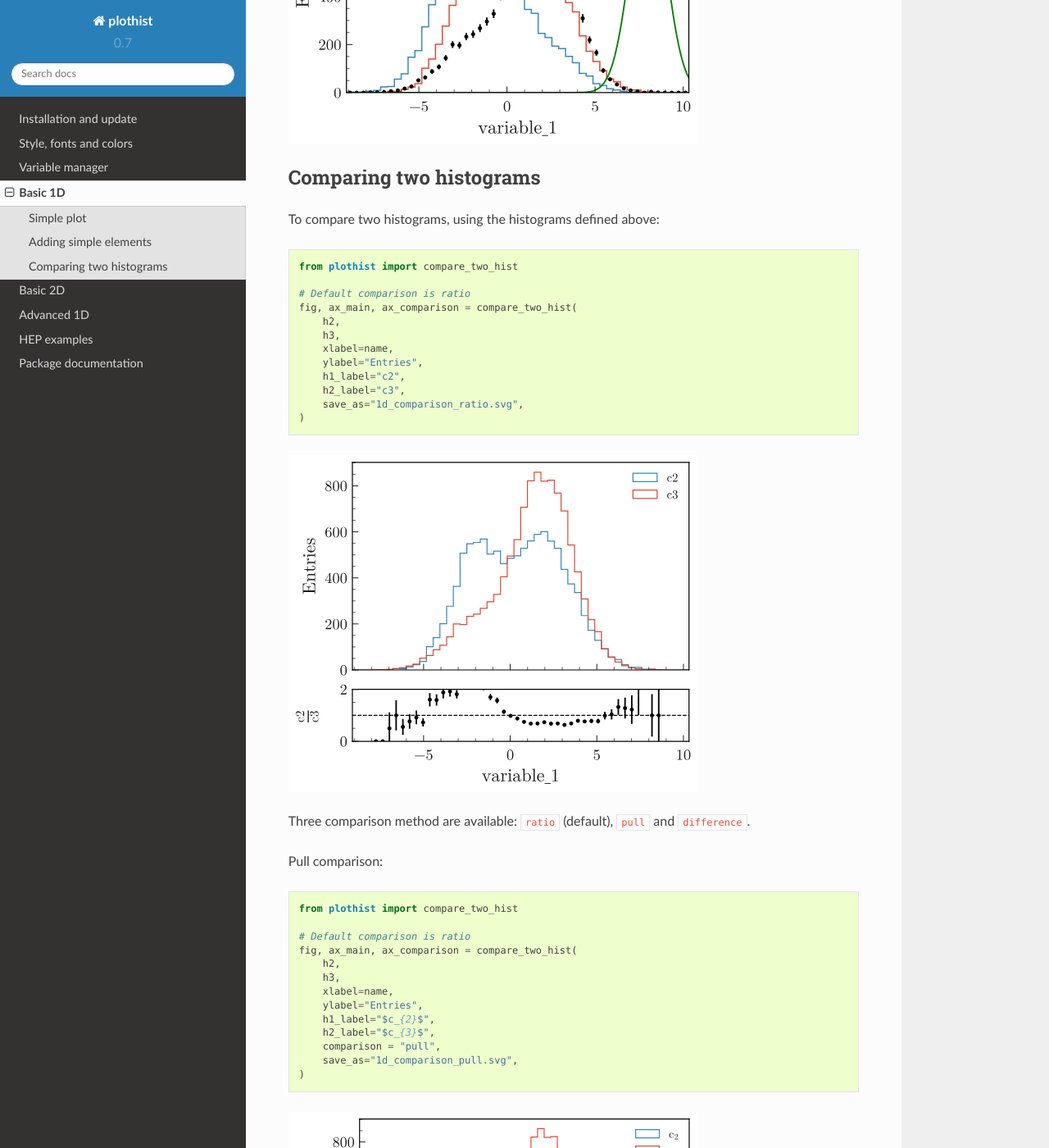
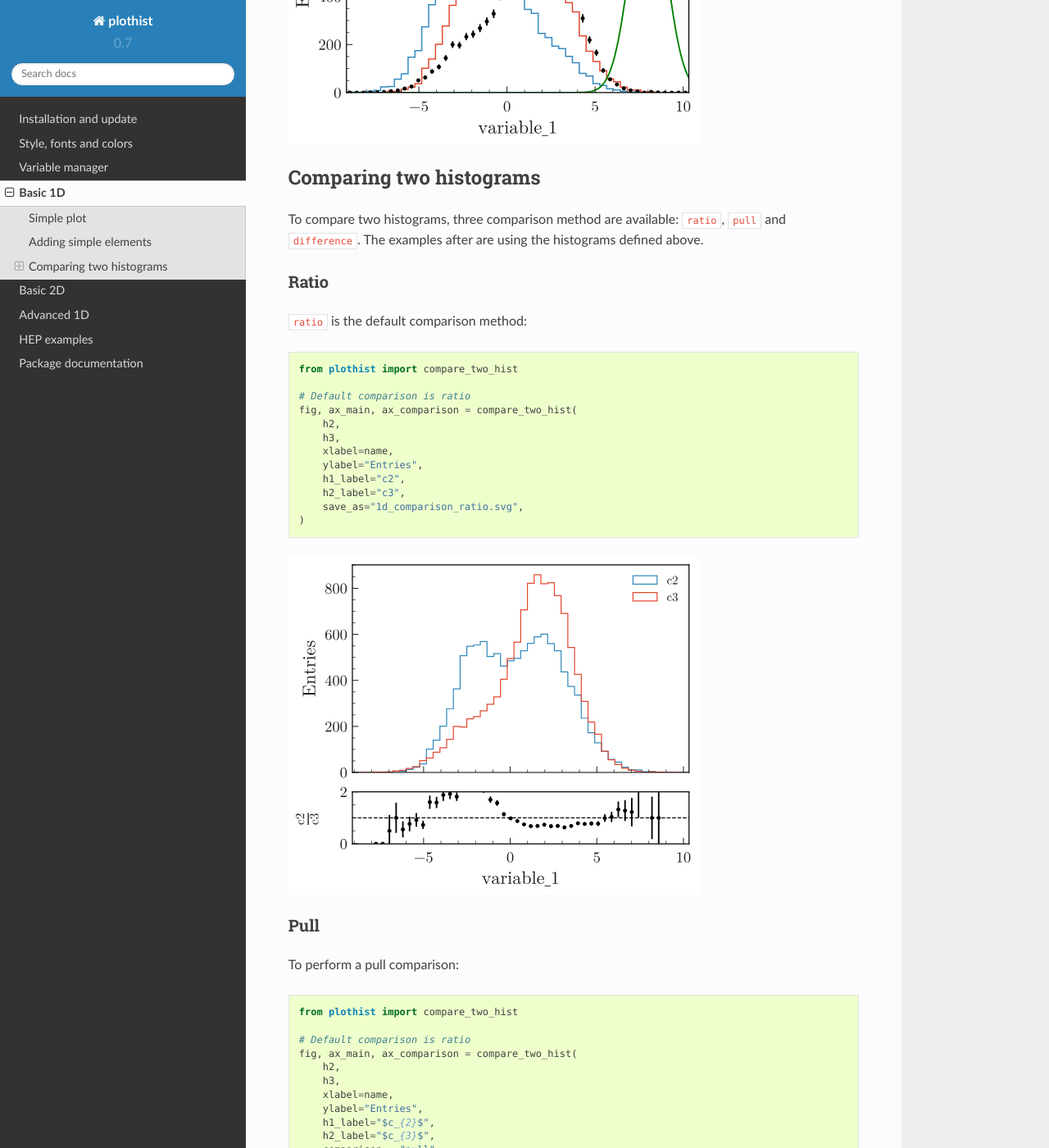
Before and after one commit to cyrraz/plothist, a Sphinx documentation site: the page built from docs/basics/1d_hist.rst, in a window 1280 px wide and 1400 px high, scrolled down 3267 px. Shown: the whole window at 82% size. Built offline with Sphinx 7.4.7 and the Read the Docs theme 2.0.0, drawn with Linux system fonts in a browser that asks for light colours; some of the changed text lies outside the part shown.

Commit message:
comparison doc updated

```diff
--- a/docs/basics/1d_hist.rst
+++ b/docs/basics/1d_hist.rst
@@ -131,7 +131,12 @@ We can also add functions using ``scipy``:
 Comparing two histograms
 ========================
 
-To compare two histograms, using the histograms defined above:
+To compare two histograms, three comparison method are available: ``ratio``, ``pull`` and ``difference``. The examples after are using the histograms defined above.
+
+Ratio
+-----
+
+``ratio`` is the default comparison method:
 
 .. code-block:: python
 
@@ -152,10 +157,10 @@ To compare two histograms, using the histograms defined above:
    :alt: Simple ratio comparison
    :width: 500
 
+Pull
+----
 
-Three comparison method are available: ``ratio`` (default), ``pull`` and ``difference``.
-
-Pull comparison:
+To perform a pull comparison:
 
 .. code-block:: python
 
@@ -178,7 +183,10 @@ Pull comparison:
    :width: 500
 
 
-Difference comparison:
+Difference
+----------
+
+To plot the difference between the two histograms:
 
 .. code-block:: python
 
```
